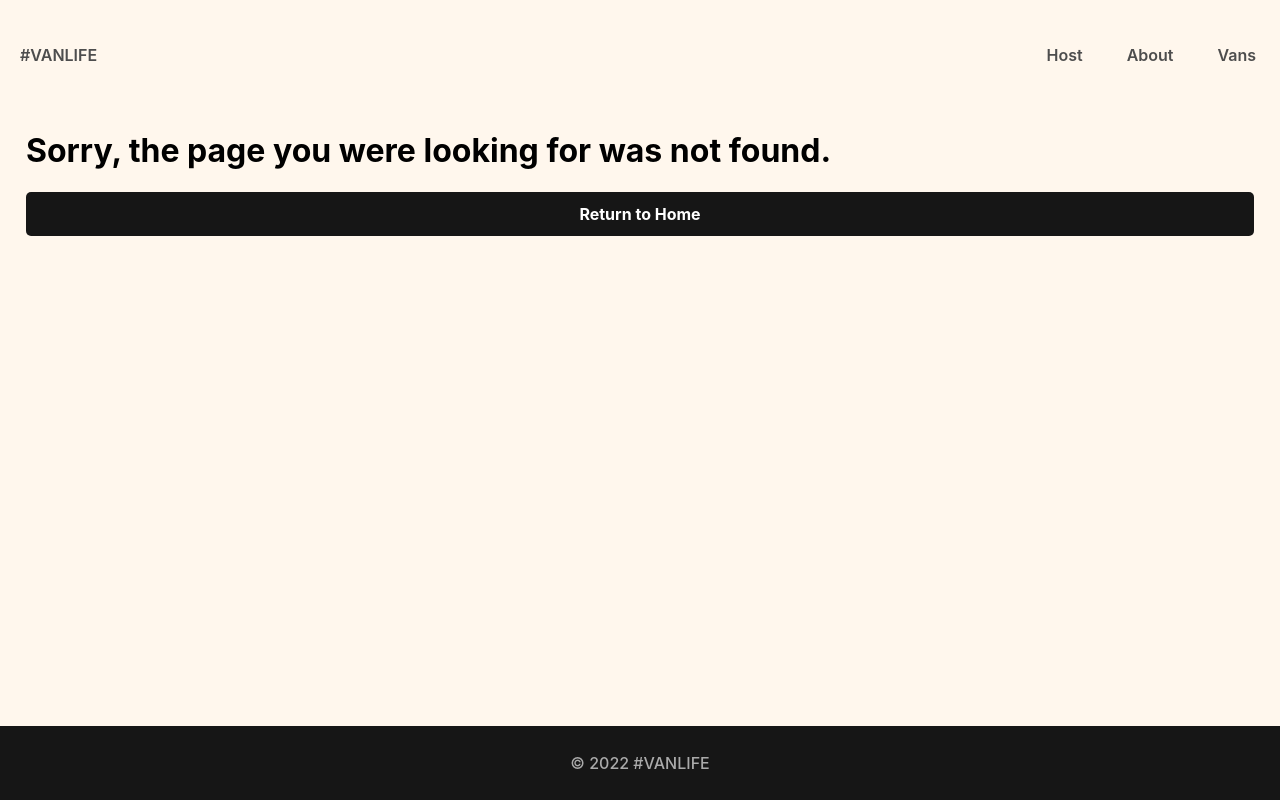
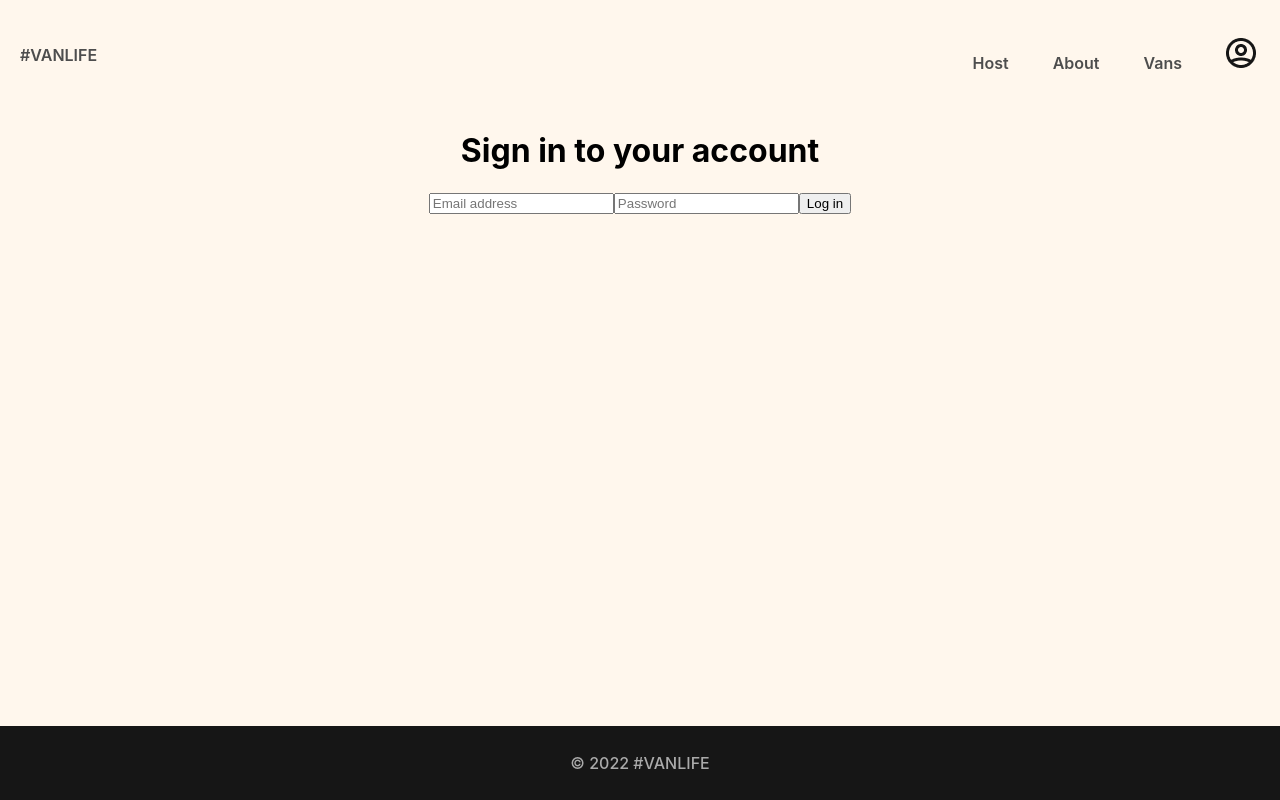
Before and after one commit to akinmiday/react-router-6, a React (Vite) app: page /login in a window 1280 px wide. Before the commit this address had no page. Built offline with nearby package versions, Linux system fonts and the light colour scheme; what miragejs would draw is missing.

Commit message:
latest 2

```diff
--- a/src/App.jsx
+++ b/src/App.jsx
@@ -5,7 +5,6 @@
 import Home from './pages/home'
 import Vans, { loader as vansLoader } from './pages/vans'
 import VanDetail from './pages/vandetail'
-import './server'
 import Layout from './components/layout'
 import Header from './components/header'
 import DashBoard from './pages/host/dashboard'
@@ -19,6 +18,10 @@
 import HostVanInfo from './pages/host/hostvaninfo'
 import NotFound from './pages/notfound'
 import ErrorPage from './pages/error'
+import Login from './pages/Login'
+
+
+import './server'
 
 
 
@@ -27,6 +30,7 @@
     <Route path='/' element={<Layout />} >
       <Route index element={<Home />} />
       <Route path='about' element={<About />} />
+      <Route path='login' element={<Login />} />
 
       <Route path='vans' element={<Vans />} errorElement={<ErrorPage />} loader={vansLoader} />
       <Route path='vans/:id' element={<VanDetail />} />
--- a/src/components/header.jsx
+++ b/src/components/header.jsx
@@ -1,5 +1,7 @@
 import React from "react"
 import { Link, NavLink } from "react-router-dom"
+import imageUrl from "../assets/images/avatar-icon.png"
+
 export default function Header() {
 
     const activeStyle = {
@@ -23,6 +25,13 @@
                 <NavLink to='/vans'
                     style={({ isActive }) => isActive ? activeStyle : null}
                 >Vans</NavLink>
+
+                <Link to="login" className="login-link" >
+                    <img
+                        src={imageUrl}
+                        className="login-icon"
+                    />
+                </Link>
             </nav>
         </header>
     )
--- a/src/index.css
+++ b/src/index.css
@@ -467,3 +467,49 @@
     background-color: #161616;
     color: white;
 }
+
+.login-container {
+    display: flex;
+    flex-direction: column;
+    align-items: center;
+    padding-inline: 27px;
+}
+
+.login-form {
+    display: flex;
+    flex-direction: column;
+    width: 100%;
+    max-width: 500px;
+}
+
+.login-form > input {
+    border: 1px solid rgba(209, 213, 219);
+    height: 40px;
+    text-indent: 10px;
+    font-family: "Inter", sans-serif;
+    box-shadow: 0px 1px 2px rgba(0, 0, 0, 0.05);
+    font-weight: 400;
+}
+
+.login-form > input:focus {
+    outline: none;
+}
+
+.login-form > input:first-of-type {
+    border-radius: 6px 6px 0px 0px;
+}
+
+.login-form > input:last-of-type {
+    border-radius: 0px 0px 6px 6px;
+    border-top: none;
+}
+
+.login-form > button {
+    background-color: #FF8C38;
+    border: none;
+    border-radius: 6px;
+    height: 55px;
+    margin-top: 22px;
+    color: white;
+    font-family: "Inter", sans-serif;
+}
--- /dev/null
+++ b/src/pages/Login.jsx
@@ -0,0 +1,44 @@
+import React from "react";
+import { useNavigate } from "react-router-dom";
+
+export default function Login() {
+    const [loginFormData, setLoginFormData] = React.useState({ email: "", password: "" })
+
+    function handleSubmit(e) {
+        e.preventDefault()
+        console.log(loginFormData)
+    }
+
+    function handleChange(e) {
+        const { name, value } = e.target
+        setLoginFormData(prev => ({
+            ...prev,
+            [name]: value
+        }))
+    }
+
+    return (
+        <div className="login-container" >
+            <h1>Sign in to your account</h1>
+            <form>
+                <input
+                    name="email"
+                    onChange={handleChange}
+                    type="email"
+                    placeholder="Email address"
+                    value={loginFormData.email}
+                />
+
+                <input
+                    name="password"
+                    onChange={handleChange}
+                    type="password"
+                    placeholder="Password"
+                    value={loginFormData.password}
+                />
+
+                <button>Log in</button>
+            </form>
+        </div>
+    )
+}
--- /dev/null
+++ b/src/pages/error.jsx
@@ -0,0 +1,15 @@
+import React from "react";
+import { useRouteError } from "react-router-dom";
+
+export default function ErrorPage() {
+    const error = useRouteError()
+    console.log(error)
+
+
+    return (
+        <>
+            <h1>ERROR: {error.message}</h1>
+            <pre>Error code: {error.status} - {error.statusText}</pre>
+        </>
+    )
+}
```
Also changed, not shown: src/pages/vans.jsx (+0 -14 lines), src/assets/images/avatar-icon.png (added).
